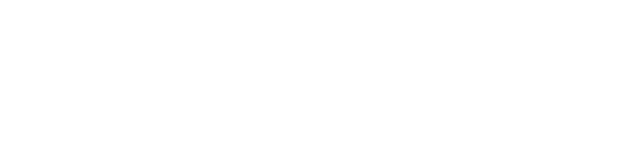
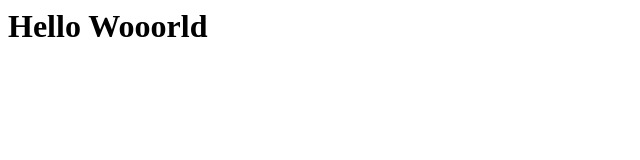
Before and after one commit to zorkyi/star-web, a plain HTML site: page index.html in a window 1280 px wide. Shown: the whole page, without its empty margins (0-640 px from the left). Drawn offline with Linux system fonts and the light colour scheme.

Commit message:
Changes in index

```diff
--- a/index.html
+++ b/index.html
@@ -1,2 +1,9 @@
 <html>
+	<head>
+	</head>
+
+	<body>
+		<h1>Hello Wooorld</h1>
+	</body>
+
 </html>
```
